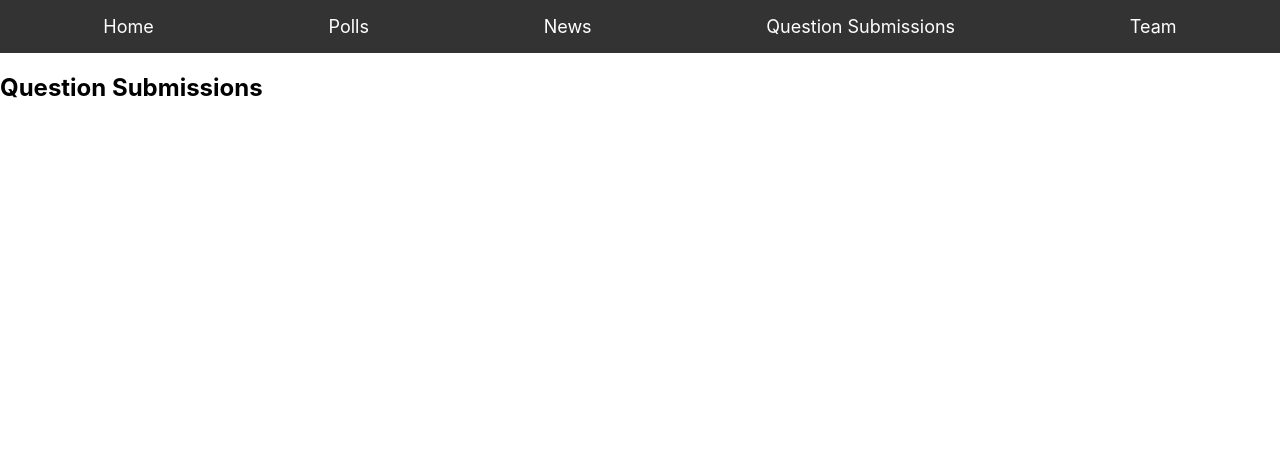
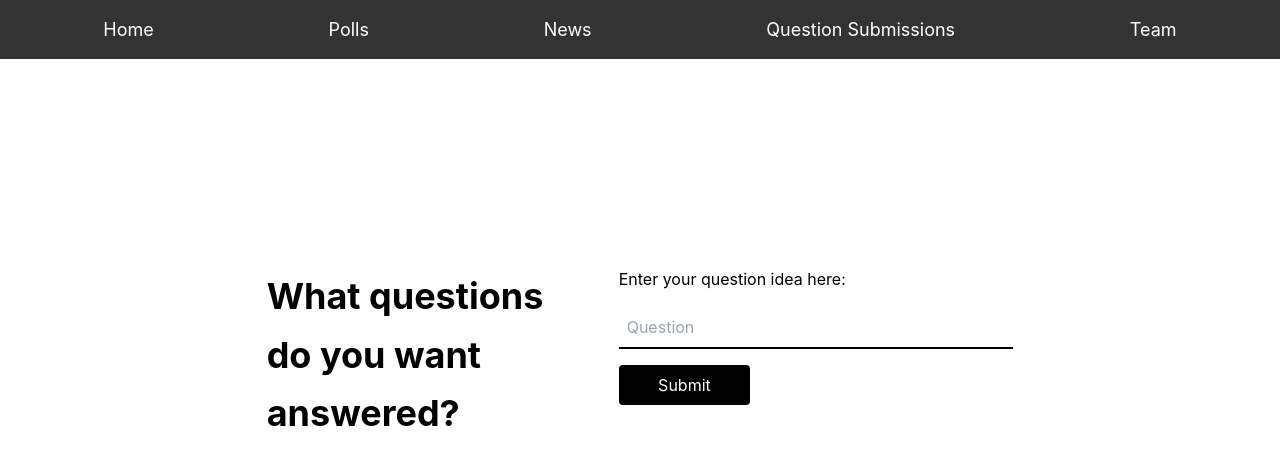
Before and after one commit to fullstackatbrown/project-bop, a React (Create React App) app: page /question-submissions in a window 1280 px wide. Shown: the top 464 px of the page. Built offline with nearby package versions, Linux system fonts and the light colour scheme.

Commit message:
Question Submission after first meeting

```diff
--- a/package.json
+++ b/package.json
@@ -32,5 +32,10 @@
       "last 1 firefox version",
       "last 1 safari version"
     ]
+  },
+  "devDependencies": {
+    "autoprefixer": "^10.4.20",
+    "postcss": "^8.5.2",
+    "tailwindcss": "^3.4.17"
   }
 }
--- a/src/App.css
+++ b/src/App.css
@@ -1,3 +1,6 @@
+@tailwind base;
+@tailwind components;
+@tailwind utilities;
 nav {
     background-color: #333;
     padding: 1rem;
--- a/src/index.css
+++ b/src/index.css
@@ -1,3 +1,6 @@
+@tailwind base;
+@tailwind components;
+@tailwind utilities;
 body {
     margin: 0;
     font-family: -apple-system, BlinkMacSystemFont, "Segoe UI", "Roboto", "Oxygen",
--- a/src/pages/QuestionSubmissions.js
+++ b/src/pages/QuestionSubmissions.js
@@ -1,3 +1,45 @@
-export default function QuestionSubmissions() {
-    return <h2>Question Submissions</h2>;
+import React, { useState } from 'react';
+
+function QuestionSubmissionPage() {
+  const [inputValue, setInputValue] = useState('');
+  const [hasError, setHasError] = useState(false);
+
+  const handleFocus = () => {
+    setHasError(false); // Reset error state when focus is on the input
+  };
+
+  const handleBlur = () => {
+    if (inputValue.trim() === '') {
+      setHasError(true); // Set error state if the input is empty when unfocused
+    }
+  };
+
+  return (
+    <div className="flex justify-center mt-48 space-x-8">
+      {/* Left Div */}
+      <div className="w-1/4 p-4">
+        <p className="text-4xl font-bold leading-relaxed">What questions do you want answered?</p>
+      </div>
+      {/* Right Div */}
+      <div className="w-1/3 p-4">
+        <p>Enter your question idea here:</p>
+        <input
+          type="text"
+          placeholder="Question"
+          value={inputValue}
+          onFocus={handleFocus}
+          onBlur={handleBlur}
+          onChange={(e) => setInputValue(e.target.value)}
+          className={`w-full p-2 mt-4 border-b-2 ${hasError ? 'border-red-500' : 'border-black'} outline-none`}
+        />
+        <button
+          className="w-1/3 mt-4 p-2 bg-black text-white rounded"
+        >
+          Submit
+        </button>
+      </div>
+    </div>
+  );
 }
+
+export default QuestionSubmissionPage;
--- /dev/null
+++ b/tailwind.config.js
@@ -0,0 +1,8 @@
+/** @type {import('tailwindcss').Config} */
+module.exports = {
+  content: ["./src/**/*.{js,jsx,ts,tsx}"],
+  theme: {
+    extend: {},
+  },
+  plugins: [],
+}
```
Also changed, not shown: 1 other file (tests, documents, lock files or other folders).
